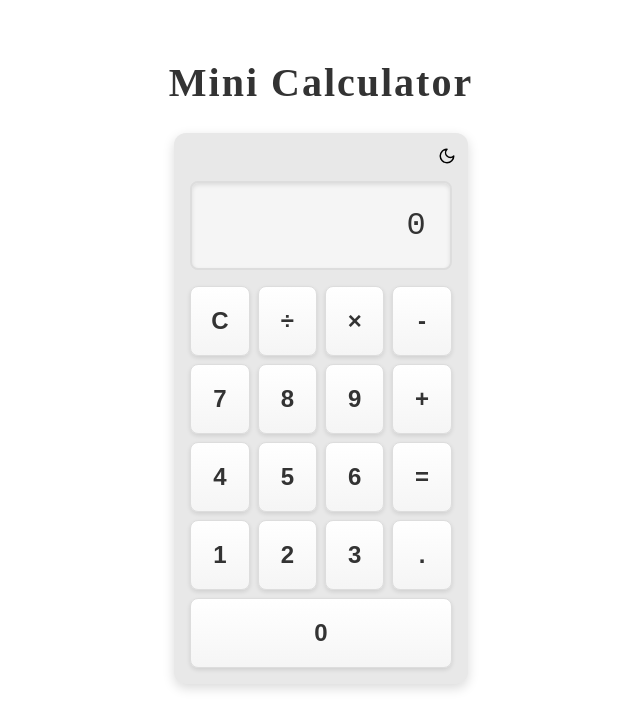
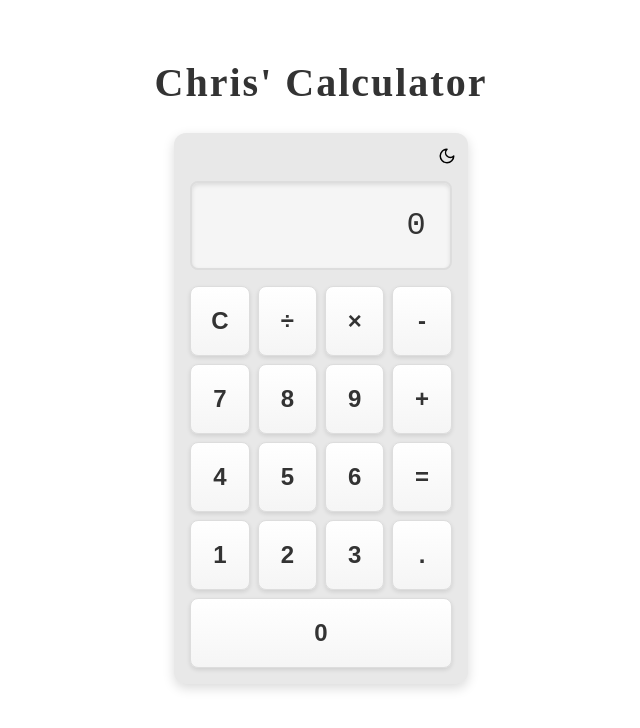
Before and after one commit to niigyanchristian/eunomia-mini-calculator, a React (Vite) app: page / in a window 1280 px wide. Shown: the top 728 px of the page, without its empty margins (319-959 px from the left). Built offline with nearby package versions, Linux system fonts and the light colour scheme; the HTML template or start-up script is replaced by a standard one.

Commit message:
feat: Change calculator title text to Chris' Calculator
Task [1] (modify)

```diff
--- a/src/App.tsx
+++ b/src/App.tsx
@@ -28,7 +28,7 @@ export default function App() {
   return (
     <ThemeContext.Provider value={{ theme, toggleTheme }}>
       <div className="app" data-theme={theme}>
-        <h1>Mini Calculator</h1>
+        <h1>Chris' Calculator</h1>
         <Calculator />
       </div>
     </ThemeContext.Provider>
```
Also changed, not shown: .eunomia/screenshots/visual_qa/page_root.png, .eunomia/tasks.json.
